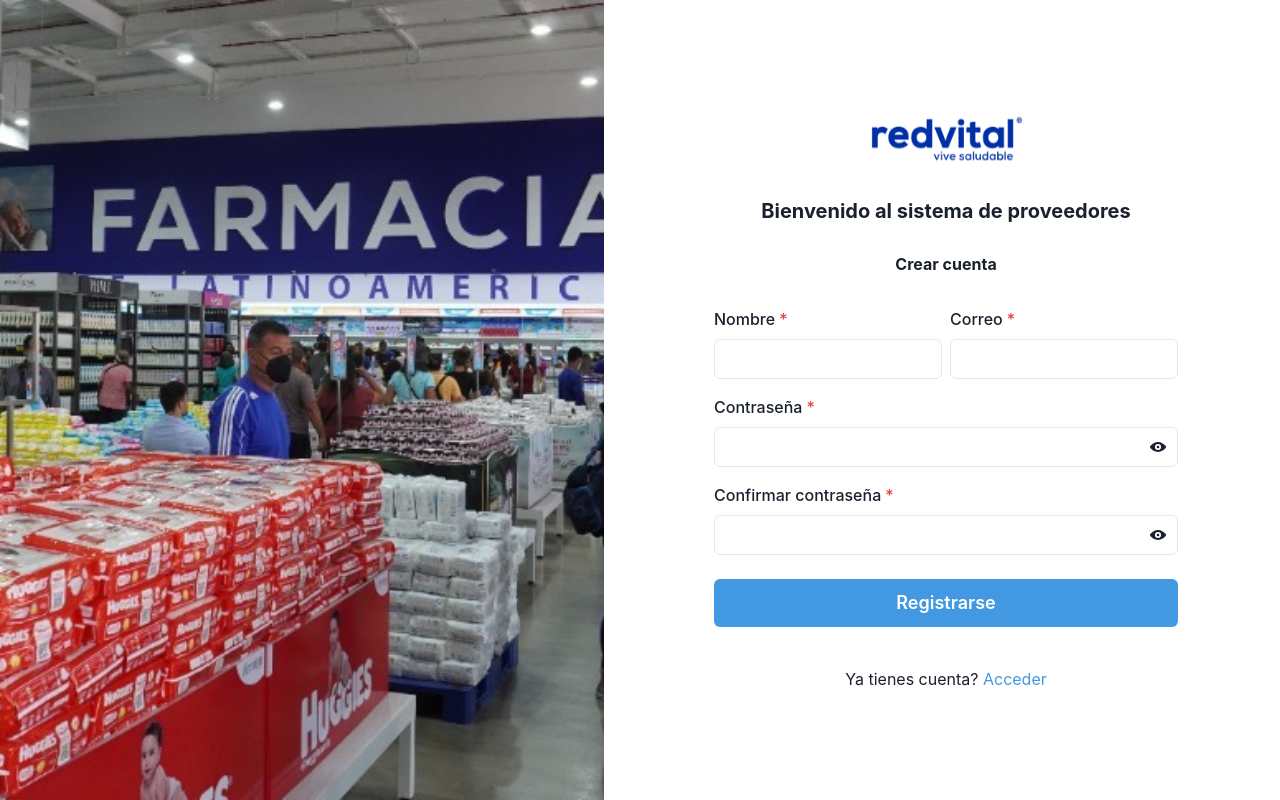
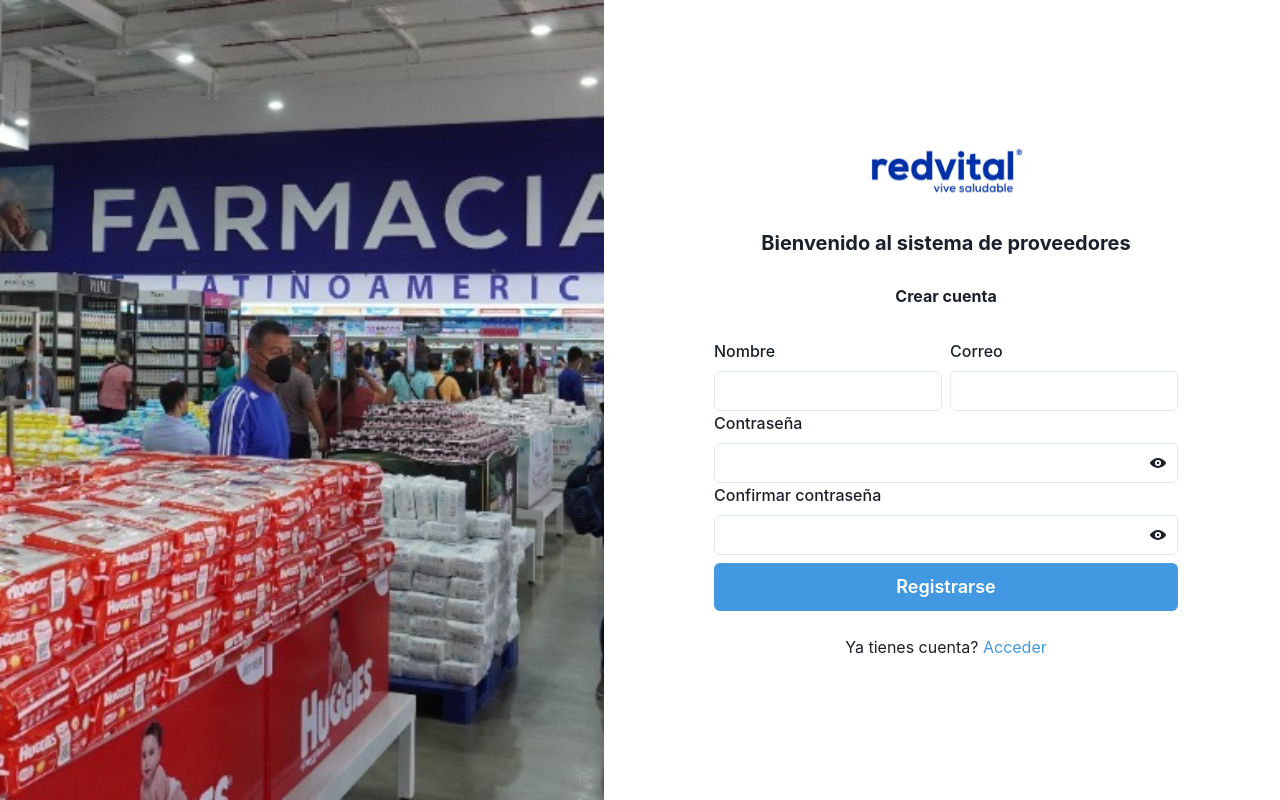
Before and after one commit to redvital/proveedores-frontend, a Next.js app: page /admin/register in a window 1280 px wide. Both pictures are taken after a click on the button 1158 px from the left and 446 px from the top of the page. Built offline with nearby package versions, Linux system fonts and the light colour scheme.

Commit message:
[fix] login hooks

```diff
--- a/package.json
+++ b/package.json
@@ -21,6 +21,7 @@
     "framer-motion": "6",
     "js-cookie": "^3.0.1",
     "next": "12.2.5",
+    "next-auth": "^4.18.4",
     "nextjs-progressbar": "^0.0.16",
     "react": "18.2.0",
     "react-dom": "18.2.0",
--- a/src/hooks/auth.ts
+++ b/src/hooks/auth.ts
@@ -11,30 +11,40 @@
 } from "@/services/local-storage.service";
 import { IUser } from "@/interfaces/user.interface";
 
-export const useAuth = ({ middleware } = {}) => {
+export const useAuth = ({ middleware }) => {
 	const router = useRouter();
-	const [token, addToken] = useState(null);
+	const [token, addToken] = useState<undefined|string>(undefined);
 
 	const [loading, setLoading] = useState<boolean>(true);
+
+	const accessToken = token ?? getToken();
 
 	const {
 		data: user,
 		error,
 		mutate,
 	} = useSWR<IUser>("/auth/me", () =>
-		api
+		{
+			if(!accessToken) return null;
+
+			return api
 			.get("/me", {
 				headers: {
-					Authorization: `Bearer ${getToken()}`,
+					Authorization: `Bearer ${accessToken}`,
 				},
 			})
-			.then((res) => res.data)
+			.then((res) => {
+				return res.data[0];
+			})
 			.catch((error) => {
 				console.error("Error authMe  :", error);
+
+				removeToken();
 
 				if (error.response.status != 409) throw error;
 				router.push("/verify-email");
 			})
+		}
 	);
 
 	const login = async (setErrors: any, dataSend: any) => {
@@ -45,11 +55,10 @@
 				addToken(resp.data.access_token);
 
 				setToken(resp.data.access_token);
-				console.log("login success", resp.data);
 
-				mutate();
 				router.push("/admin/dashboard");
 			})
+			// .then(() => mutate)
 			.catch((error) => {
 				setErrors(error.errors);
 				// if (error.response.status != 422) throw error;
@@ -59,7 +68,7 @@
 
 	const logout = async () => {
 		// api.post(
-		// 	"/auth/logout",
+		// 	"/logout",
 		// 	{},
 		// 	{
 		// 		headers: {
@@ -67,11 +76,10 @@
 		// 		},
 		// 	}
 		// ).then(() => {
-			mutate(null);
-			// setUser(null);
-			removeToken();
-			router.push("/admin/login");
-		// });
+		mutate(null);
+		removeToken();
+		router.push("/admin/login");
+		// })
 		// .catch((error) => {
 		// 	console.error("Error logout :", error);
 		// 	router.push("/admin/login");
@@ -80,14 +88,11 @@
 
 	useEffect(() => {
 		if (user || error) {
-			console.log("useEffect user", user, error);
-
 			setLoading(false);
 		}
 
-			if (middleware === "guest" && user) return
-			if (middleware === "auth" && error) router.push("/admin/login");
-
+		if (middleware === "guest" && user) return;
+		if (middleware === "auth" && error) router.push("/admin/login");
 	}, [user, error, token]);
 
 	return {
--- a/src/interfaces/user.interface.ts
+++ b/src/interfaces/user.interface.ts
@@ -10,4 +10,5 @@
 	created_at: Date;
 	updated_at: Date;
 	profile_photo_url: string;
+	provider: any[]
 }
--- a/src/pages/admin/password-recovery.tsx
+++ b/src/pages/admin/password-recovery.tsx
@@ -127,7 +127,7 @@
 							align={"start"}
 							justify={"space-between"}
 						>
-							<Link color={"brand.400"}>Deseas registrarse?</Link>
+							<Link href="/admin/register" color={"brand.400"}>Deseas registrarse?</Link>
 						</Stack>
 					</Stack>
 				</Flex>
--- a/src/pages/admin/register.tsx
+++ b/src/pages/admin/register.tsx
@@ -14,13 +14,76 @@
 	useColorModeValue,
 	Link,
 	Image,
+	FormErrorMessage,
 } from "@chakra-ui/react";
 import { useState } from "react";
 import { ViewIcon, ViewOffIcon } from "@chakra-ui/icons";
 import Logo from "@/components/Logo";
+import { useFormik } from "formik";
+import * as Yup from "yup";
+import api from "@/lib/api";
+import { HttpStatusCode } from "../../common/enums/httpStatusCode";
+import { useToast } from "@chakra-ui/react";
+import { useRouter } from "next/router";
 
 const register = () => {
 	const [showPassword, setShowPassword] = useState(false);
+	const toast = useToast();
+
+	const router = useRouter();
+
+	const formik = useFormik({
+		initialValues: {
+			name: "",
+			email: "",
+			password: "",
+			password_confirmation: "",
+		},
+		validationSchema: Yup.object({
+			name: Yup.string().required("El nombre es obligatorio"),
+			email: Yup.string()
+				.email("El correo no es valido")
+				.required("El correo es requerido"),
+			password: Yup.string()
+				.required("La contraseña es requerida")
+				.min(6, "El mínimo permitido es de 6 caracteres"),
+			password_confirmation: Yup.string()
+				.required("la confirmación de contraseña es requerida")
+				.oneOf(
+					[Yup.ref("password"), null],
+					"Las contraseñas no coinciden"
+				),
+		}),
+		onSubmit: async ({ name, email, password, password_confirmation }) => {
+			try {
+				if (!formik.isValid) return;
+
+				const response = await api.post("/signup", {
+					name,
+					email,
+					password,
+					confirm_password: password_confirmation,
+				});
+
+				if (response.status === HttpStatusCode.Created) {
+					toast({
+						title: `Registrado correctamente`,
+						status: "success",
+					});
+
+					formik.resetForm();
+				}
+			} catch (error) {
+				console.error("error ;", error);
+				toast({
+					title: `Ocurrió un error al registrarse`,
+					status: "error",
+				});
+
+			}
+		},
+	});
+
 	return (
 		<Stack minH={"100vh"} direction={{ base: "column", md: "row" }}>
 			<Flex flex={1}>
@@ -47,32 +110,121 @@
 					<Stack align={"center"}>
 						<Heading fontSize={"md"}>Crear cuenta</Heading>
 					</Stack>
-					<Box
-
-
-					>
+					<Box>
 						<Stack spacing={4}>
+							<form onSubmit={formik.handleSubmit} autoComplete={"false"}>
 								<HStack>
 									<Box>
-									<FormControl id='firstName' isRequired>
+										<FormControl
+											id='name'
+											isInvalid={
+												formik.errors.name &&
+												formik.touched.name
+													? true
+													: false
+											}
+										>
 											<FormLabel>Nombre</FormLabel>
-										<Input type='text' />
+											<Input
+												type='text'
+												value={formik.values.name}
+												onChange={formik.handleChange}
+											/>
+											<FormErrorMessage>
+												{formik.touched.name &&
+													formik.errors.name}
+											</FormErrorMessage>
 										</FormControl>
 									</Box>
 									<Box>
-									<FormControl id='lastName' isRequired>
+										<FormControl
+											id='email'
+											isInvalid={
+												formik.errors.email &&
+												formik.touched.email
+													? true
+													: false
+											}
+										>
 											<FormLabel>Correo</FormLabel>
-										<Input type='text' />
+											<Input
+												type='text'
+												value={formik.values.email}
+												onChange={formik.handleChange}
+											/>
+											<FormErrorMessage>
+												{formik.touched.email &&
+													formik.errors.email}
+											</FormErrorMessage>
 										</FormControl>
 									</Box>
 								</HStack>
-							<FormControl id='password' isRequired>
+								<FormControl
+									isInvalid={
+										formik.errors.password &&
+										formik.touched.password
+											? true
+											: false
+									}
+								>
 									<FormLabel>Contraseña</FormLabel>
 									<InputGroup>
 										<Input
+											id='password'
 											type={
-											showPassword ? "text" : "password"
+												showPassword
+													? "text"
+													: "password"
 											}
+											value={formik.values.password}
+											onChange={formik.handleChange}
+										/>
+
+										<InputRightElement h={"full"}>
+											<Button
+												variant={"ghost"}
+												onClick={() =>
+													setShowPassword(
+														(showPassword) =>
+															!showPassword
+													)
+												}
+											>
+												{showPassword ? (
+													<ViewIcon />
+												) : (
+													<ViewOffIcon />
+												)}
+											</Button>
+										</InputRightElement>
+									</InputGroup>
+									<FormErrorMessage>
+										{formik.touched.password &&
+											formik.errors.password}
+									</FormErrorMessage>
+								</FormControl>
+								<FormControl
+									isInvalid={
+										formik.errors.password_confirmation &&
+										formik.touched.password_confirmation
+											? true
+											: false
+									}
+								>
+									<FormLabel>Confirmar contraseña</FormLabel>
+									<InputGroup>
+										<Input
+											id='password_confirmation'
+											type={
+												showPassword
+													? "text"
+													: "password"
+											}
+											value={
+												formik.values
+													.password_confirmation
+											}
+											onChange={formik.handleChange}
 										/>
 										<InputRightElement h={"full"}>
 											<Button
@@ -92,38 +244,16 @@
 											</Button>
 										</InputRightElement>
 									</InputGroup>
-							</FormControl>
-							<FormControl id='password' isRequired>
-								<FormLabel>Confirmar contraseña</FormLabel>
-								<InputGroup>
-									<Input
-										type={
-											showPassword ? "text" : "password"
-										}
-									/>
-									<InputRightElement h={"full"}>
-										<Button
-											variant={"ghost"}
-											onClick={() =>
-												setShowPassword(
-													(showPassword) =>
-														!showPassword
-												)
-											}
-										>
-											{showPassword ? (
-												<ViewIcon />
-											) : (
-												<ViewOffIcon />
-											)}
-										</Button>
-									</InputRightElement>
-								</InputGroup>
+									<FormErrorMessage>
+										{formik.touched.password_confirmation &&
+											formik.errors.password_confirmation}
+									</FormErrorMessage>
 								</FormControl>
 								<Stack spacing={10} pt={2}>
 									<Button
 										loadingText='Submitting'
 										size='lg'
+										type='submit'
 										bg={"blue.400"}
 										color={"white"}
 										_hover={{
@@ -136,9 +266,10 @@
 								<Stack pt={6}>
 									<Text align={"center"}>
 										Ya tienes cuenta?{" "}
-									<Link color={"blue.400"}>Acceder</Link>
+										<Link color={"blue.400"} href="/admin/login">Acceder</Link>
 									</Text>
 								</Stack>
+							</form>
 						</Stack>
 					</Box>
 				</Stack>
```
Also changed, not shown: src/pages/admin/categories/index.tsx (+14 -90 lines), src/pages/admin/login.tsx (+10 -16 lines), src/pages/admin/products/create.tsx (+4 -4 lines), src/services/options.service.ts (+28 -22 lines), 1 other file (tests, documents, lock files or other folders). Lines whose indentation alone changed are shown as unchanged.
